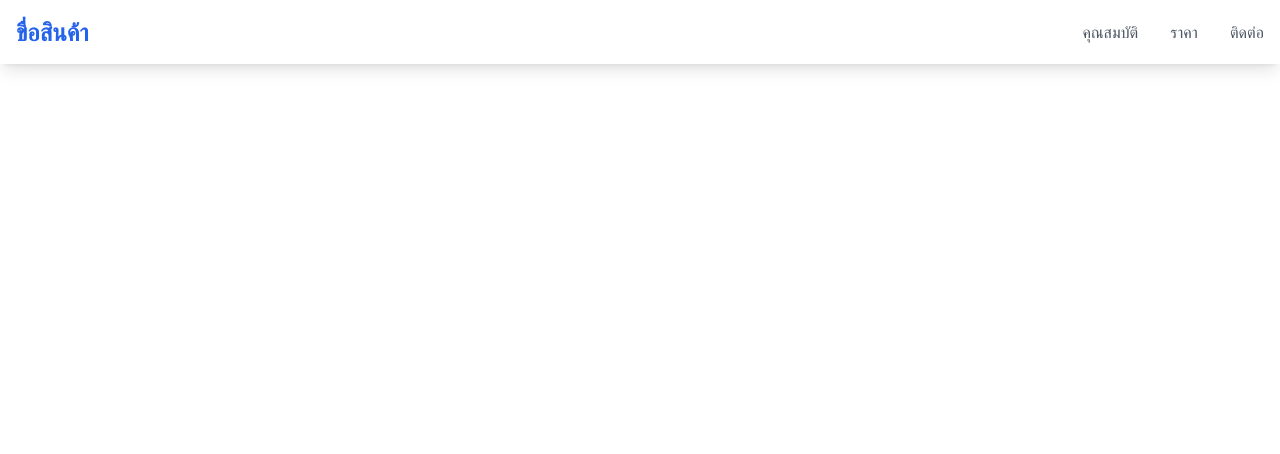
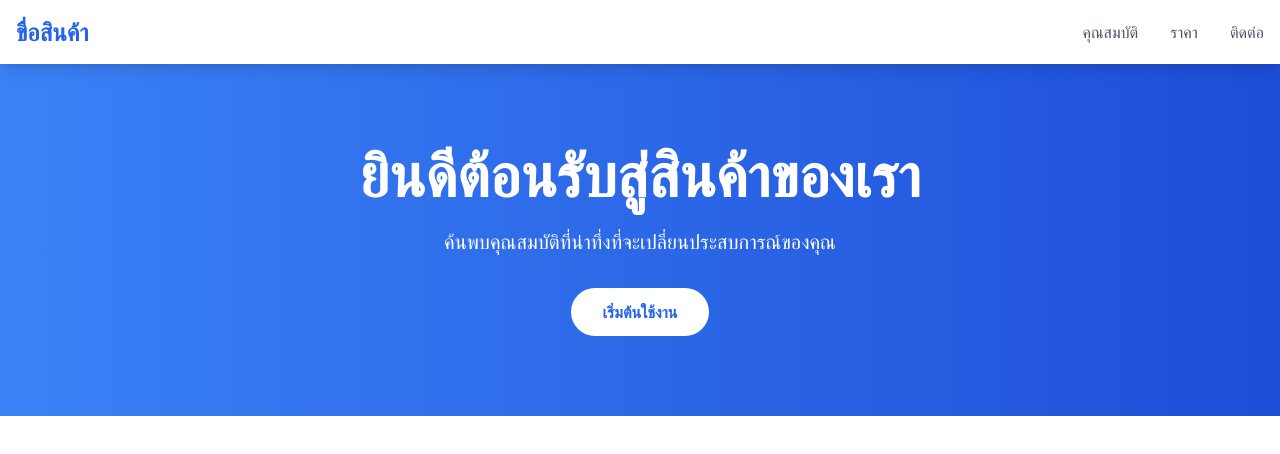
Before and after one commit to Wutticha1/product-landing-page, a plain HTML site: page index.html in a window 1280 px wide. Drawn offline with nearby package versions, Linux system fonts and the light colour scheme.

Commit message:
เพิ่มส่วน Hero และปุ่มเรียกให้ดำเนินการ

```diff
--- a/index.html
+++ b/index.html
@@ -24,8 +24,23 @@
         </nav>
     </header>
 
-    <main>
-
+    <main class="pt-16">
+        <section class="bg-gradient-to-r from-blue-500 to-blue-700 text-white py-20">
+            <div class="container mx-auto px-4">
+                <div class="flex flex-col items-center text-center">
+                    <h1 class="text-4xl md:text-6xl font-bold mb-6">
+                        ยินดีต้อนรับสู่สินค้าของเรา
+                    </h1>
+                    <p class="text-xl mb-8 max-w-2xl">
+                        ค้นพบคุณสมบัติที่น่าทึ่งที่จะเปลี่ยนประสบการณ์ของคุณ
+                    </p>
+                    <button class="bg-white text-blue-600 px-8 py-3 rounded-full font-semibold hover:bg-blue-50
+                    transition-colors">
+                        เริ่มต้นใช้งาน
+                    </button>
+                </div>
+            </div>
+        </section>
     </main>
 
     <footer>
```
